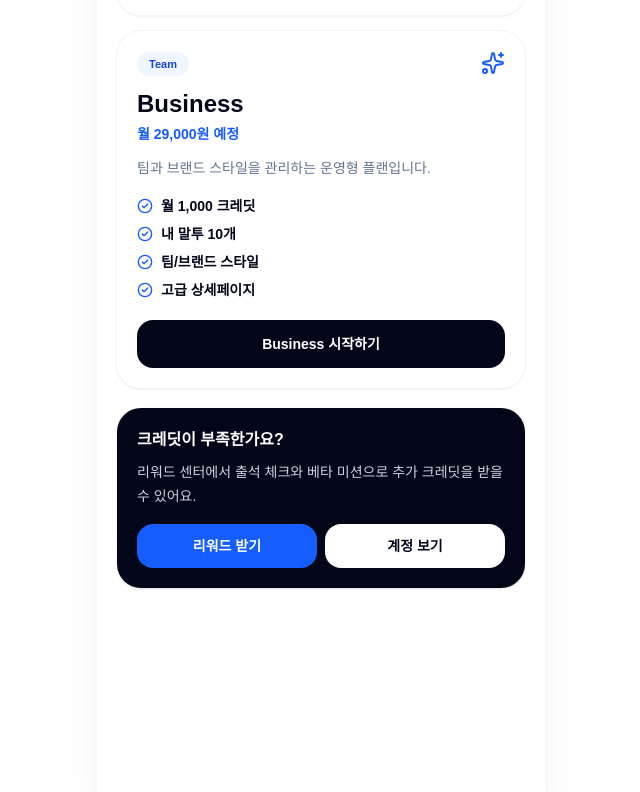
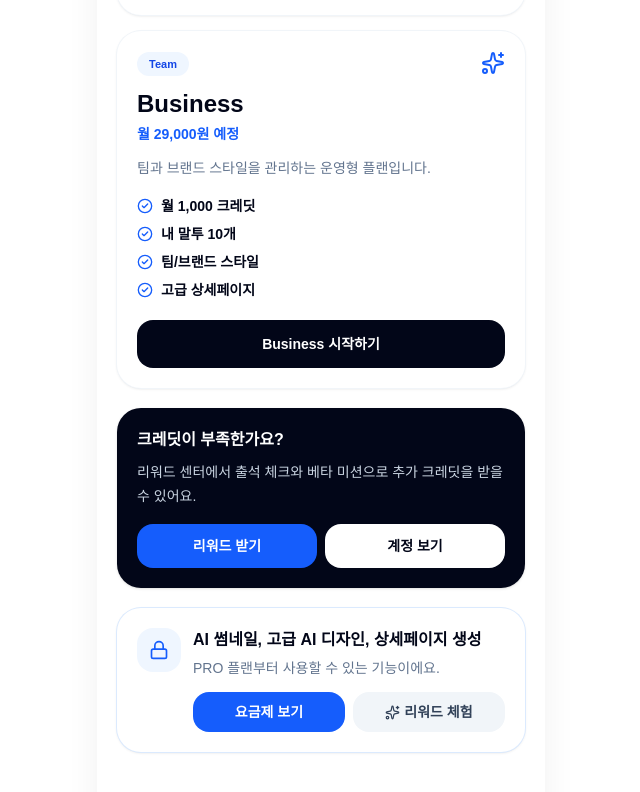
Before and after one commit to mykim2732/tripwriter, a Next.js app: page /pricing in a window 1280 px wide. Shown: the part 1366-2158 px from the top of the page, without its empty margins (319-959 px from the left). Built offline with nearby package versions, Linux system fonts and the light colour scheme.

Commit message:
Sprint 107: add pro feature gate

```diff
--- a/app/pricing/page.tsx
+++ b/app/pricing/page.tsx
@@ -3,6 +3,7 @@
 import Link from "next/link";
 import { CheckCircle2, Sparkles } from "lucide-react";
 import { useState } from "react";
+import { FeatureGate } from "@/components/FeatureGate";
 import { PageShell } from "@/components/PageShell";
 
 const pricingPlans = [
@@ -106,6 +107,10 @@ export default function PricingPage() {
             <Link href="/account" className="inline-flex min-h-11 items-center justify-center rounded-2xl bg-white px-4 text-sm font-black text-slate-950">계정 보기</Link>
           </div>
         </div>
+
+        <div className="mt-5">
+          <FeatureGate feature="AI 썸네일, 고급 AI 디자인, 상세페이지 생성" requiredPlan="pro" />
+        </div>
       </section>
     </PageShell>
   );
--- /dev/null
+++ b/components/FeatureGate.tsx
@@ -0,0 +1,58 @@
+"use client";
+
+import Link from "next/link";
+import { Lock, Sparkles } from "lucide-react";
+
+export type PlanName = "free" | "lite" | "pro" | "creator" | "business";
+
+const planRank: Record<PlanName, number> = {
+  free: 0,
+  lite: 1,
+  pro: 2,
+  creator: 3,
+  business: 4,
+};
+
+export function canUseFeature(currentPlan: string | undefined, requiredPlan: PlanName) {
+  const current = normalizePlan(currentPlan);
+  return planRank[current] >= planRank[requiredPlan];
+}
+
+export function normalizePlan(plan: string | undefined): PlanName {
+  if (plan === "lite" || plan === "pro" || plan === "creator" || plan === "business") return plan;
+  return "free";
+}
+
+export function FeatureGate({
+  currentPlan = "free",
+  requiredPlan = "pro",
+  feature,
+  children,
+}: {
+  currentPlan?: string;
+  requiredPlan?: PlanName;
+  feature: string;
+  children?: React.ReactNode;
+}) {
+  if (canUseFeature(currentPlan, requiredPlan)) return <>{children}</>;
+
+  return (
+    <article className="rounded-3xl bg-white p-5 shadow-sm ring-1 ring-blue-100">
+      <div className="flex items-start gap-3">
+        <div className="flex h-11 w-11 shrink-0 items-center justify-center rounded-2xl bg-blue-50 text-blue-600"><Lock size={20} /></div>
+        <div className="min-w-0 flex-1">
+          <h3 className="text-base font-black text-slate-950">{feature}</h3>
+          <p className="mt-1 text-sm leading-6 text-slate-500">{requiredPlan.toUpperCase()} 플랜부터 사용할 수 있는 기능이에요.</p>
+          <div className="mt-3 grid grid-cols-2 gap-2">
+            <Link href="/pricing" className="inline-flex min-h-10 items-center justify-center rounded-2xl bg-blue-600 px-3 text-sm font-black text-white">
+              요금제 보기
+            </Link>
+            <Link href="/rewards" className="inline-flex min-h-10 items-center justify-center gap-1 rounded-2xl bg-slate-100 px-3 text-sm font-black text-slate-700">
+              <Sparkles size={15} /> 리워드 체험
+            </Link>
+          </div>
+        </div>
+      </div>
+    </article>
+  );
+}
```
